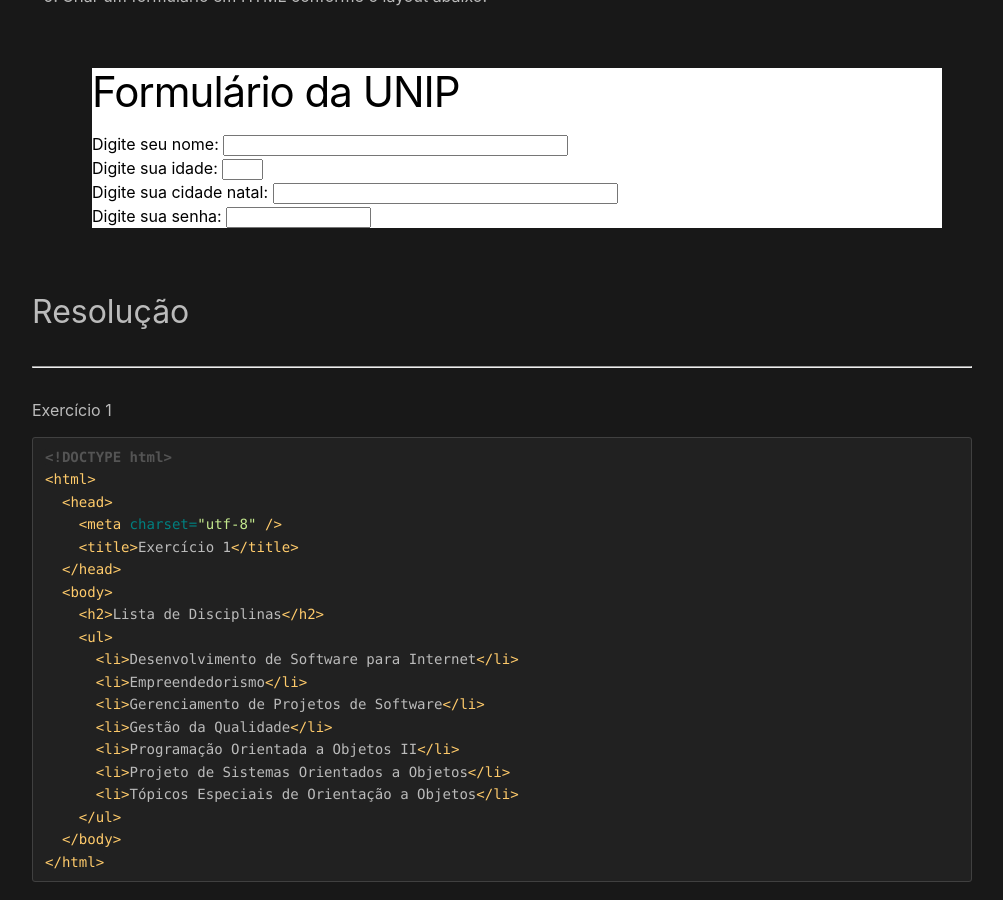
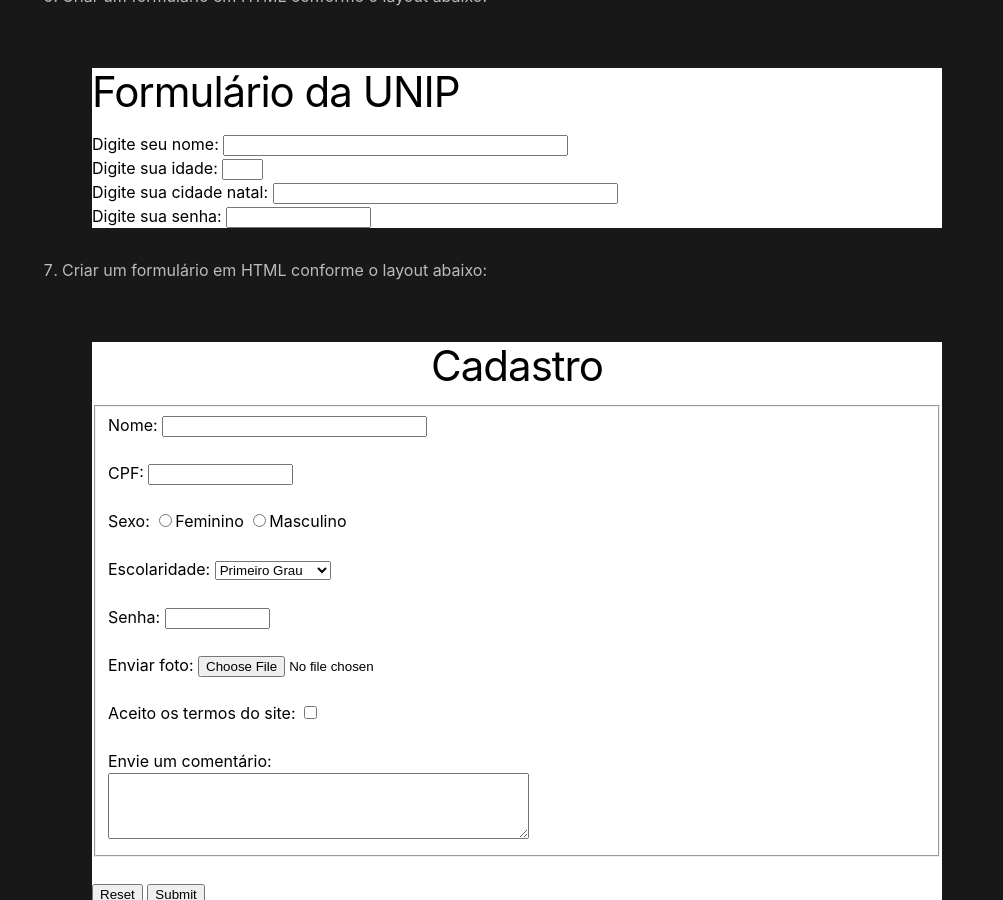
Before and after one commit to amignon/amignon.github.io, a Jekyll site: the page built from paginas/dswi/html.md, in a window 1280 px wide and 900 px high, scrolled down 17211 px. Shown: the whole window, without its empty margins (138-1141 px from the left). Built offline with Jekyll 4.4.1, drawn with Linux system fonts in a browser that asks for light colours; nearby versions of some CDN libraries.

Commit message:
Atualização

```diff
--- a/paginas/dswi/html.md
+++ b/paginas/dswi/html.md
@@ -631,12 +631,12 @@ Os elementos de um formulário são:
     <input type="radio" name="rb" value="M" checked>Masculino<br>
     <input type="radio" name="rb" value="F">Feminino<br>
     Quais linguagens de programação você conhece?<br>
-    <input type="checkbox" name="cb" value="c">C<br>
-    <input type="checkbox" name="cb" value="csharp">C#<br>
-    <input type="checkbox" name="cb" value="java">Java<br>
-    <input type="checkbox" name="cb" value="js">JavaScript<br>
-    <input type="checkbox" name="cb" value="python">Python<br>
-    <input type="checkbox" name="cb" value="ruby">Ruby<br>
+    <input type="checkbox" name="cb1" value="c">C<br>
+    <input type="checkbox" name="cb2" value="csharp">C#<br>
+    <input type="checkbox" name="cb3" value="java">Java<br>
+    <input type="checkbox" name="cb4" value="js">JavaScript<br>
+    <input type="checkbox" name="cb5" value="python">Python<br>
+    <input type="checkbox" name="cb6" value="ruby">Ruby<br>
     </form>
   </div>
   <br>
@@ -804,6 +804,36 @@ Os elementos de um formulário são:
           Digite sua idade: <input type="text" name="idade" size="2" maxlength="2"><br>
           Digite sua cidade natal: <input type="text" name="cidade" size="40"><br>
           Digite sua senha: <input type="password" name="senha" size="15">
+        </form>
+      </div>
+    </li>
+    <li>Criar um formulário em HTML conforme o layout abaixo:
+      <div style="background-color: white; color: black; margin: 30px">
+        <h1 align="center">Cadastro</h1>
+        <form>
+          <fieldset>
+            Nome: <input type="text" name="nome" size="30" maxlength="50"><br><br>
+            CPF: <input type="text" name="cpf" size="15" maxlength="14"><br><br>
+            Sexo: <input type="radio" name="sexo" value="F">Feminino
+            <input type="radio" name="sexo" value="M">Masculino<br><br>
+            Escolaridade:
+            <select name="escolaridade" size="1">
+              <option>Primeiro Grau</option>
+              <option>Segundo Grau</option>
+              <option>Técnico</option>
+              <option>Superior</option>
+              <option>Pós-Graduação</option>
+            </select>
+            <br><br>
+            Senha: <input type="password" name="senha" size="10" maxlength="10"><br><br>
+            Enviar foto: <input type="file" name="foto"><br><br>
+            Aceito os termos do site: <input type="checkbox" name="aceito"><br><br>
+            Envie um comentário:<br>
+            <textarea name="Comentários" rows="4" cols="50"></textarea>
+          </fieldset>
+          <br>
+          <input type="reset" name="limpar">
+          <input type="submit" name="Enviar" action="http://url_do_servidor">
         </form>
       </div>
     </li>
```
